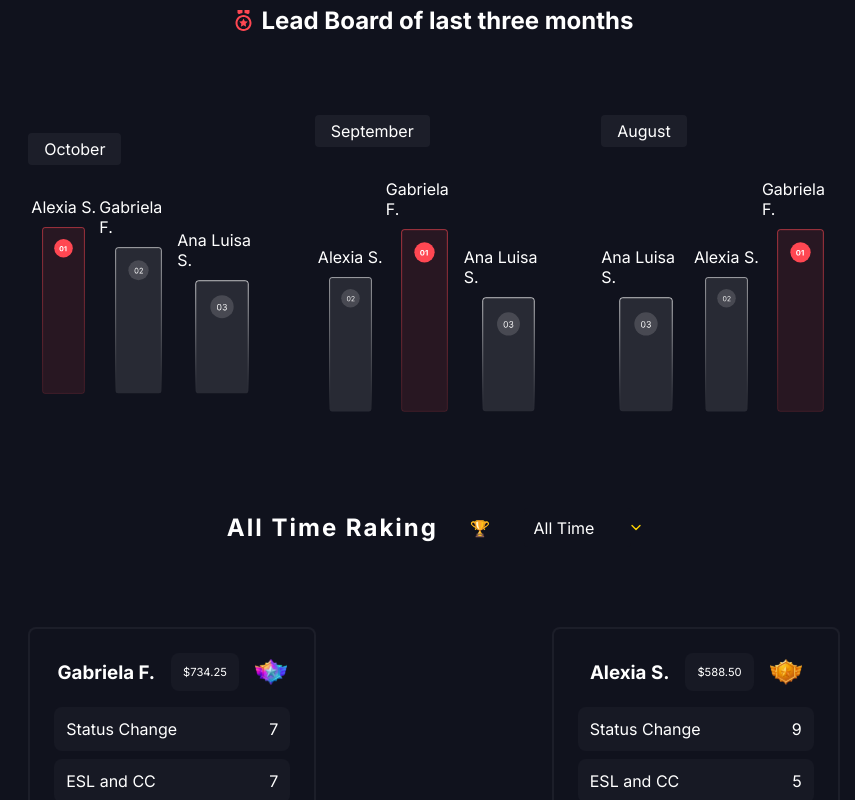
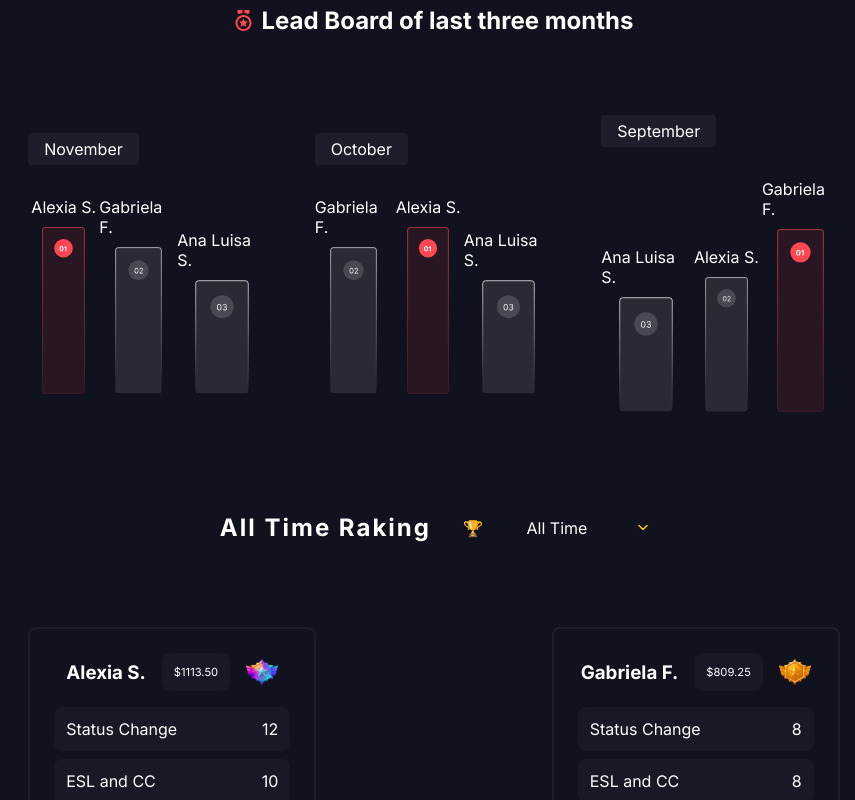
Before and after one commit to joaodk3/USTAY-Awards-Dashboard, a React (Vite) app: page / in a window 1280 px wide. Shown: the part 300-1100 px from the top of the page, without its empty margins (206-1061 px from the left). Built offline with nearby package versions, Linux system fonts and the light colour scheme.

Commit message:
update nov 1

```diff
--- a/src/components/board.jsx
+++ b/src/components/board.jsx
@@ -16,16 +16,16 @@ export function Board() {
 
         <div>
             <LeadBoard
-             thisMonth = "October"
-             lastMonth = "September"
-             penultimateMonth = "August"
+             thisMonth = "November"
+             lastMonth = "October"
+             penultimateMonth = "September"
 
              thisMonthFirstPlace = "Alexia S."
              thisMonthSecondPlace = "Gabriela F."
              thisMonthThirdPlace = "Ana Luisa S."
 
-             lastMonthFirstPlace = "Gabriela F."
-             lastMonthSecondPlace = "Alexia S."
+             lastMonthFirstPlace = "Alexia S."
+             lastMonthSecondPlace = "Gabriela F."
              lastMonthThirdPlace = "Ana Luisa S."
 
              penultimateMonthFirstPlace = "Gabriela F."
--- a/src/components/cards.jsx
+++ b/src/components/cards.jsx
@@ -12,28 +12,28 @@ export function Card() {
     };
 
     // cards data handler
-    //updated month: October
+    //updated month: november
     const cardData = [
         {
             userName: "Gabriela F.",
             allTime: {
-              points: "734.25",
+              points: "809.25",
               College: "0",
               Graduate: "2",
-              ESL_CC: "7",
-              StatusChange: "7",
+              ESL_CC: "8",
+              StatusChange: "8",
               Visa: "2",
               EB3: "0",
               GreenCard: "0",
               image: "",
             },
-            october: {
-              points: "227.50",
+            november: {
+              points: "75.00",
               College: "0",
               Graduate: "0",
-              ESL_CC: "2",
-              StatusChange: "3",
-              Visa: "2",
+              ESL_CC: "1",
+              StatusChange: "1",
+              Visa: "0",
               EB3: "0",
               GreenCard: "0",
               image: "",
@@ -43,25 +43,25 @@ export function Card() {
         {
             userName: "Alexia S.",
             allTime: {
-                points: "588.50",
+                points: "1113.50",
                 College: "0",
                 Graduate: "0",
-                ESL_CC: "5",
-                StatusChange: "9",
-                Visa: "0",
+                ESL_CC: "10",
+                StatusChange: "12",
+                Visa: "2",
                 EB3: "0",
                 GreenCard: "1",
                 image: "",
             },
-            october: {
-                points: "310.50",
+            november: {
+                points: "555.00",
                 College: "0",
                 Graduate: "0",
-                ESL_CC: "1",
-                StatusChange: "4",
-                Visa: "0",
+                ESL_CC: "5",
+                StatusChange: "3",
+                Visa: "2",
                 EB3: "0",
-                GreenCard: "1",
+                GreenCard: "0",
                 image: "",
             },
         },
@@ -79,7 +79,7 @@ export function Card() {
                 GreenCard: "0",
                 image: "",
             },
-            october: {
+            november: {
                 points: "0",
                 College: "0",
                 Graduate: "0",
@@ -106,7 +106,7 @@ export function Card() {
                 GreenCard: "0",
                 image: "",
             },
-            october: {
+            november: {
                 points: "20",
                 College: "0",
                 Graduate: "0",
@@ -122,17 +122,17 @@ export function Card() {
         {
             userName: "Joyce P.",
             allTime: {
-                points: "60",
+                points: "80",
                 College: "0",
                 Graduate: "0",
                 ESL_CC: "1",
-                StatusChange: "1",
+                StatusChange: "2",
                 Visa: "0",
                 EB3: "0",
                 GreenCard: "0",
                 image: "",
             },
-            october: {
+            november: {
                 points: "20",
                 College: "0",
                 Graduate: "0",
@@ -158,7 +158,7 @@ export function Card() {
             GreenCard: "0",
             image: "",
         },
-        october: {
+        november: {
             points: "0",
             College: "0",
             Graduate: "0",
@@ -185,7 +185,7 @@ export function Card() {
                 Amount: "0",
                 image: "",
             },
-            october: {
+            november: {
                 points: "0",
                 College: "0",
                 Graduate: "0",
@@ -213,7 +213,7 @@ export function Card() {
                 Amount: "0",
                 image: "",
             },
-            october: {
+            november: {
                 points: "0",
                 College: "0",
                 Graduate: "0",
@@ -225,13 +225,68 @@ export function Card() {
                 Amount: "0",
                 image: "",
             },
+        },
+
+        {
+            userName: "Beatriz Rodrigues",
+            allTime: {
+                points: "90",
+                College: "0",
+                Graduate: "0",
+                ESL_CC: "1",
+                StatusChange: "2",
+                Visa: "0",
+                EB3: "0",
+                GreenCard: "0",
+                Amount: "0",
+                image: "",
+            },
+            november: {
+                points: "90",
+                College: "0",
+                Graduate: "0",
+                ESL_CC: "1",
+                StatusChange: "2",
+                Visa: "0",
+                EB3: "0",
+                GreenCard: "0",
+                Amount: "0",
+                image: "",
+            },
+        },
+
+        {
+            userName: "Jessica Aravena",
+            allTime: {
+                points: "20",
+                College: "0",
+                Graduate: "0",
+                ESL_CC: "0",
+                StatusChange: "1",
+                Visa: "0",
+                EB3: "0",
+                GreenCard: "0",
+                Amount: "0",
+                image: "",
+            },
+            november: {
+                points: "20",
+                College: "0",
+                Graduate: "0",
+                ESL_CC: "0",
+                StatusChange: "1",
+                Visa: "0",
+                EB3: "0",
+                GreenCard: "0",
+                Amount: "0",
+                image: "",
+            },
         }
-
     ];
 
     const sortedCardData = cardData.slice().sort((a, b) => {
-            const pointsA = rankingOption === 'All Time' ? a.allTime.points : a.october.points;
-            const pointsB = rankingOption === 'All Time' ? b.allTime.points : b.october.points;
+            const pointsA = rankingOption === 'All Time' ? a.allTime.points : a.november.points;
+            const pointsB = rankingOption === 'All Time' ? b.allTime.points : b.november.points;
             return pointsB - pointsA;
         }
     );
@@ -241,16 +296,16 @@ export function Card() {
     sortedCardData.forEach((card, index) => {
         if (index === 0) {
             card.allTime.image = 'static/images/badge1.svg';
-            card.october.image = 'static/images/badge1.svg';
+            card.november.image = 'static/images/badge1.svg';
         } else if (index === 1) {
             card.allTime.image = 'static/images/badge2.svg';
-            card.october.image = 'static/images/badge2.svg';
+            card.november.image = 'static/images/badge2.svg';
         } else if (index === 2) {
             card.allTime.image = 'static/images/badge3.svg';
-            card.october.image = 'static/images/badge3.svg';
+            card.november.image = 'static/images/badge3.svg';
         } else {
             card.allTime.image = 'static/images/badge0.svg';
-            card.october.image = 'static/images/badge0.svg';
+            card.november.image = 'static/images/badge0.svg';
         }
     });
 
@@ -259,13 +314,13 @@ export function Card() {
         <div className={styles.cards}>
 
             <div className={styles.cardHeader}>
-                <h2> {rankingOption === 'All Time' ? 'All Time Raking' : 'October Ranking'} </h2>
+                <h2> {rankingOption === 'All Time' ? 'All Time Raking' : 'November Ranking'} </h2>
                 <span> 🏆 </span>
 
                 <div className={styles.option}>
                     <select id='rankingOption' onChange={handleRakingOption}>
                         <option value='All Time'> All Time </option>
-                        <option value='October-23'> October-23 </option>
+                        <option value='November-23'> november-23 </option>
                     </select>
                     <img src='../static/images/dropdown.svg'/>
                 </div>
@@ -276,15 +331,15 @@ export function Card() {
                     <SingleCard
                     key={index}
                     userName={card.userName}
-                    points={rankingOption === 'All Time' ? card.allTime.points : card.october.points}
-                    College={rankingOption === 'All Time' ? card.allTime.College : card.october.College}
-                    Graduate={rankingOption === 'All Time' ? card.allTime.Graduate : card.october.Graduate}
-                    ESL_CC={rankingOption === 'All Time' ? card.allTime.ESL_CC : card.october.ESL_CC}
-                    StatusChange={rankingOption === 'All Time' ? card.allTime.StatusChange : card.october.StatusChange}
-                    Visa={rankingOption === 'All Time' ? card.allTime.Visa : card.october.Visa}
-                    EB3={rankingOption === 'All Time' ? card.allTime.EB3 : card.october.EB3}
-                    GreenCard={rankingOption === 'All Time' ? card.allTime.GreenCard : card.october.GreenCard}
-                    image={rankingOption === 'All Time' ? card.allTime.image : card.october.image}
+                    points={rankingOption === 'All Time' ? card.allTime.points : card.november.points}
+                    College={rankingOption === 'All Time' ? card.allTime.College : card.november.College}
+                    Graduate={rankingOption === 'All Time' ? card.allTime.Graduate : card.november.Graduate}
+                    ESL_CC={rankingOption === 'All Time' ? card.allTime.ESL_CC : card.november.ESL_CC}
+                    StatusChange={rankingOption === 'All Time' ? card.allTime.StatusChange : card.november.StatusChange}
+                    Visa={rankingOption === 'All Time' ? card.allTime.Visa : card.november.Visa}
+                    EB3={rankingOption === 'All Time' ? card.allTime.EB3 : card.november.EB3}
+                    GreenCard={rankingOption === 'All Time' ? card.allTime.GreenCard : card.november.GreenCard}
+                    image={rankingOption === 'All Time' ? card.allTime.image : card.november.image}
                     />
                     ))}
             </div>
```
